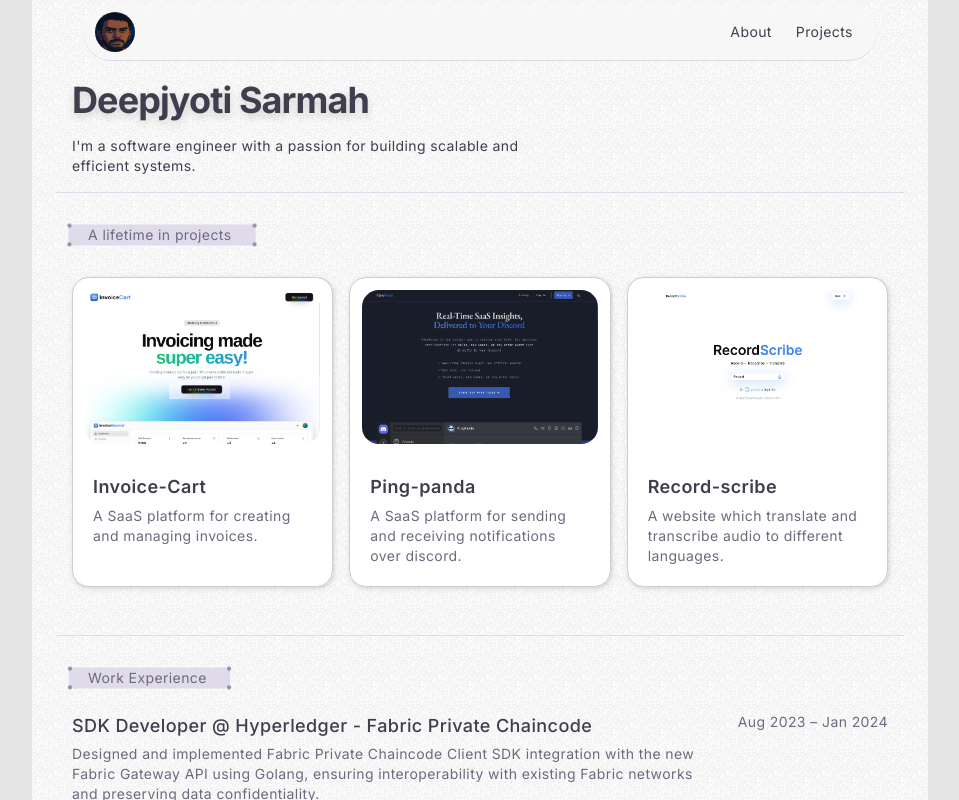
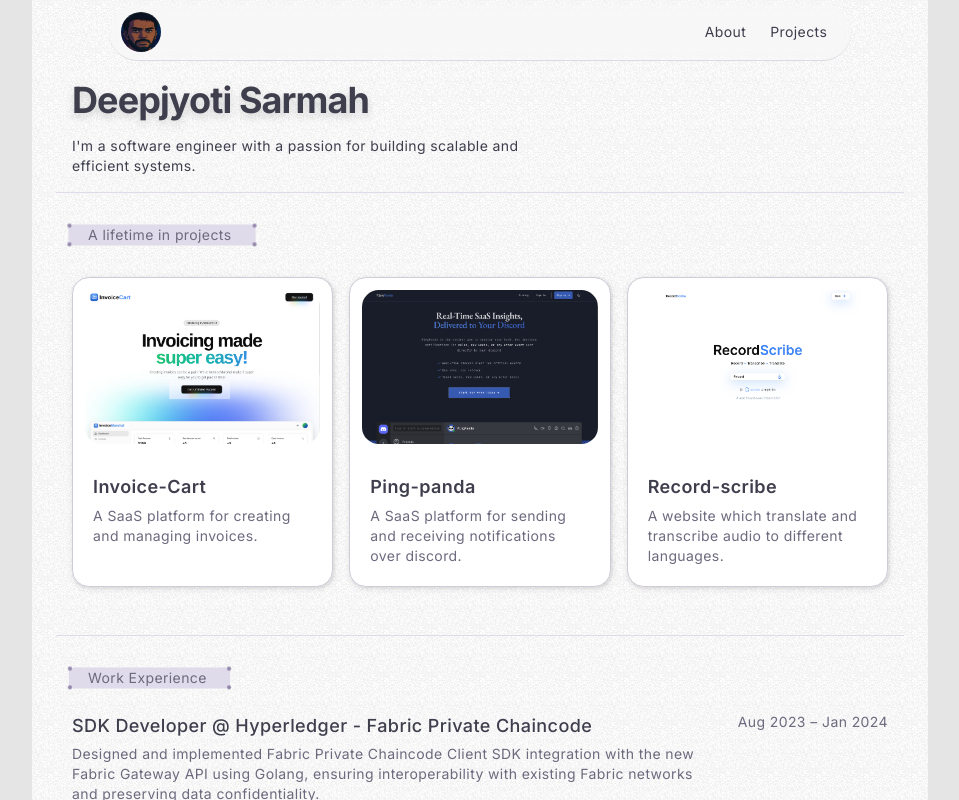
Before and after one commit to Deepjyoti-Sarmah/portfolio-with-motion, a Next.js app: page / in a window 1280 px wide. Shown: the top 800 px of the page, without its empty margins (160-1119 px from the left). Built offline with nearby package versions, Linux system fonts and the light colour scheme.

Commit message:
fixing navbar width size

```diff
--- a/components/navbar.tsx
+++ b/components/navbar.tsx
@@ -33,7 +33,7 @@ export const Navbar = () => {
   const [isOpen, setIsOpen] = useState(false);
 
   const y = useTransform(scrollY, [0, 100], [0, 10]);
-  const width = useTransform(scrollY, [0, 100], ["62%", "50%"]);
+  const width = useTransform(scrollY, [0, 100], ["58%", "50%"]);
 
   const toggleMenu = () => setIsOpen((prev) => !prev);
 
```
